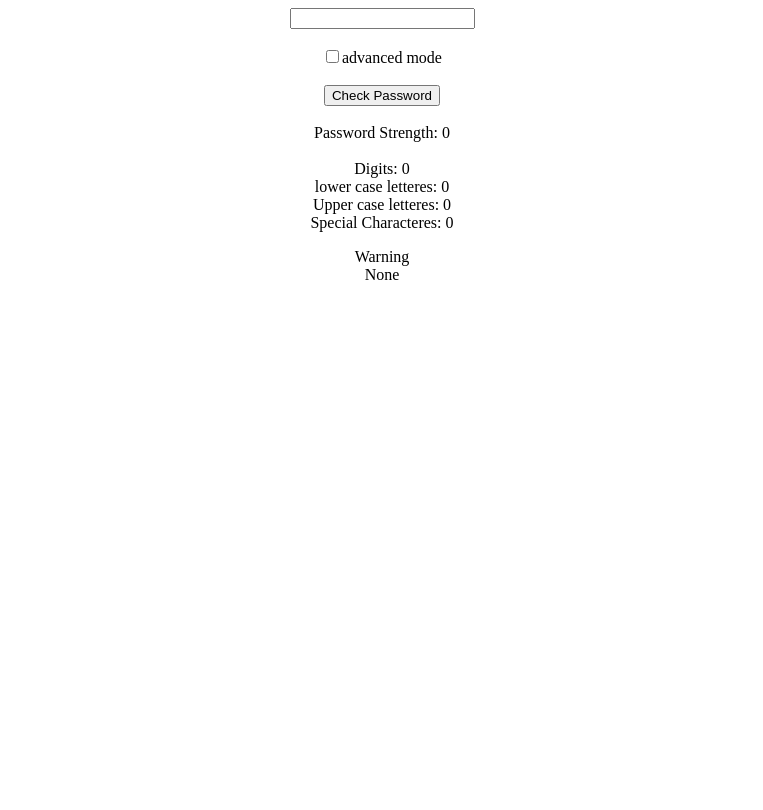
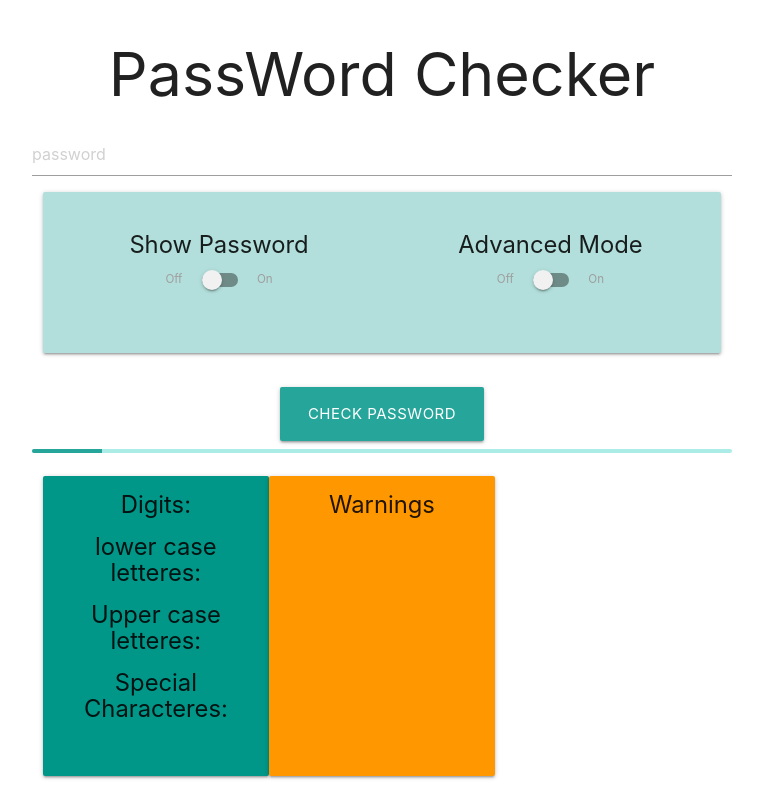
Before and after one commit to yunus-neg/CheckPassword, an Electron app: page index.html in a window 1000 px wide. Shown: the whole page, without its empty margins (118-881 px from the left). Drawn offline with nearby package versions, Linux system fonts and the light colour scheme.

Commit message:
Interface design

```diff
--- /dev/null
+++ b/assets/css/style.css
@@ -0,0 +1,7 @@
+.card {
+  height: 200px;
+}
+
+.determinate {
+  width: 10%;
+}
--- a/index.html
+++ b/index.html
@@ -1,34 +1,94 @@
 <!DOCTYPE html>
 <html lang="en">
+
 <head>
   <meta charset="UTF-8">
+  <!--Import materialize.css-->
+  <link rel="stylesheet" href="node_modules/materialize-css/dist/css/materialize.min.css" media="screen,projection" />
+<link rel="stylesheet" href="assets/css/style.css">
   <meta name="viewport" content="width=device-width, initial-scale=1.0">
   <meta http-equiv="X-UA-Compatible" content="ie=edge">
   <title>Document</title>
 
 </head>
+
 <body>
-  <center>
-  <input type="text" id="PasswordField" pattern="[0-9]" >
-  <br>
-  <br>
-  <input type="checkbox" id="AdvancedMode">advanced mode
-  <br>
-  <br>
-  <button onclick='calculatePasswordStrength(document.getElementById("PasswordField"));' >Check Password</button>
-  <br>
-  <br>
-  <label id="PasswordStrength">Password Strength: 0</label><br><br>
-  <label id="Digit">Digits: 0</label><br>
-  <label id="LowerCaseLetter">lower case letteres: 0</label><br>
-  <label id="UpperCaseLetter">Upper case letteres: 0</label><br>
-  <label id="SpecialCharacter">Special Characteres: 0</label><br>
-  <p id="Warning">Warning<br>None</p>
+  <div class="container">
+    <center>
+      <h1>PassWord Checker</h1>
+      <input type="password" id="PasswordField" pattern="[0-9]" placeholder="password">
 
-</center>
+      <div class="row">
+        <div class="col m12">
+          <div class="card-panel teal lighten-4">
+            <div class="row">
+              <div class="switch col m6">
+                <h5>Show Password</h5>
+                <label>
+                    Off
+                    <input type="checkbox" onclick="showPassword()">
+                    <span class="lever"></span>
+                    On
+                  </label>
+              </div>
+              <div class="row">
+                <div class="switch col m6">
+                  <h5>Advanced Mode</h5>
+                  <label>
+                Off
+                <input type="checkbox" id="AdvancedMode">
+                <span class="lever"></span>
+                On
+                </label>
+                </div>
+              </div>
+            </div>
+          </div>
+        </div>
+      </div>
 
-<script src="index.js"></script>
-<script src="node_modules/jquery/dist/jquery.min.js"></script>
+      <a class="waves-effect waves-light btn-large" onclick='checkPassword()'>Check Password</a>
 
+      <div class="progress">
+          <div class="determinate" id='progressBar'></div>
+      </div>
+      <h5 id="PasswordStrength"></h5>
+      <div class="row">
+        <div class="col m12">
+
+          <div class=" teal col m4 card small">
+            <h5 id="Digit">Digits:</h5>
+            <h5 id="LowerCaseLetter">lower case letteres:</h5>
+            <h5 id="UpperCaseLetter">Upper case letteres:</h5>
+            <h5 id="SpecialCharacter">Special Characteres:</h5>
+          </div>
+
+          <div class=" orange col m4 card small">
+            <h5 id="Warning">Warnings</h5>
+          </div>
+
+        </div>
+      </div>
+
+    </center>
+  </div>
+
+  <script src="index.js"></script>
+  <script src="node_modules/jquery/dist/jquery.min.js"></script>
+  <script>
+    function showPassword() {
+      var x = document.getElementById("PasswordField");
+      if (x.type === "password") {
+        x.type = "text";
+      } else {
+        x.type = "password";
+      };
+    };
+
+    function checkPassword() {
+      calculatePasswordStrength(document.getElementById("PasswordField"));
+    };
+  </script>
 </body>
+
 </html>
--- a/index.js
+++ b/index.js
@@ -1,4 +1,3 @@
-
 function PasswordCheck() {
 
   //test password strings
@@ -29,6 +28,7 @@ function PasswordCheck() {
 }
 
 let PasswordStrength = document.getElementById("PasswordStrength");
+let PasswordStrengthBar = document.getElementById("progressBar");
 let PasswordField = document.getElementById("PasswordField");
 let AdvancedMode = document.getElementById("AdvancedMode");
 
@@ -48,9 +48,9 @@ function calculatePasswordStrength(password) {
 
   if (password.length < 8) {
     PasswordStrength.innerHTML = "Password Strength: " + 0;
+    PasswordStrengthBar.innerHTML = "<div class='determinate' style='width: 0%' id='progressBar'></div>";
     return;
-    }
-    else if (password.length >= 10)
+  } else if (password.length >= 10)
     iPasswordScore += 2;
   else
     iPasswordScore += 1;
@@ -58,6 +58,7 @@ function calculatePasswordStrength(password) {
   if (AdvancedMode.checked) {
     if (CommonPassword(password)) {
       PasswordStrength.innerHTML = "Password Strength: " + 0;
+      PasswordStrengthBar.innerHTML = "<div class='determinate' style='width: 0%' id='progressBar'></div>";
       return;
     }
   }
@@ -79,6 +80,8 @@ function calculatePasswordStrength(password) {
     iPasswordScore += 2;
 
   PasswordStrength.innerHTML = "Password Strength: " + iPasswordScore;
+
+  PasswordStrengthBar.innerHTML.style.width="50%";
 
 }
 
@@ -139,10 +142,10 @@ function WarningCheck(DigitCount, LowerCaseLetterCount, UpperCaseLetterCount, Sp
 
   let NewWarning = "Warning<br>";
 
-    DigitCount < 1 ? NewWarning+="digits<br>":"";
-    LowerCaseLetterCount <1 ? NewWarning+="Lower Case Letter<br>":"";
-    UpperCaseLetterCount <1 ? NewWarning+="Upper Case Letter<br>":"";
-    SpecialCharacterCount <1 ? NewWarning+="Special Character<br>":"";
+  DigitCount < 1 ? NewWarning += "digits<br>" : "";
+  LowerCaseLetterCount < 1 ? NewWarning += "Lower Case Letter<br>" : "";
+  UpperCaseLetterCount < 1 ? NewWarning += "Upper Case Letter<br>" : "";
+  SpecialCharacterCount < 1 ? NewWarning += "Special Character<br>" : "";
 
-    Warning.innerHTML=NewWarning;
+  Warning.innerHTML = NewWarning;
 }
--- a/main.js
+++ b/main.js
@@ -17,7 +17,7 @@ let mainWindow
 
 function createWindow () {
   // Create the browser window.
-  mainWindow = new BrowserWindow({width: 800, height: 600})
+  mainWindow = new BrowserWindow({width: 1000, height: 600})
 
   // and load the index.html of the app.
   mainWindow.loadURL(url.format({
--- a/package.json
+++ b/package.json
@@ -13,6 +13,7 @@
     "electron-reload": "^1.2.2"
   },
   "dependencies": {
-    "jquery": "^3.3.1"
+    "jquery": "^3.3.1",
+    "materialize-css": "*"
   }
 }
```
Also changed, not shown: 1 other file. Lines whose indentation alone changed are shown as unchanged.
